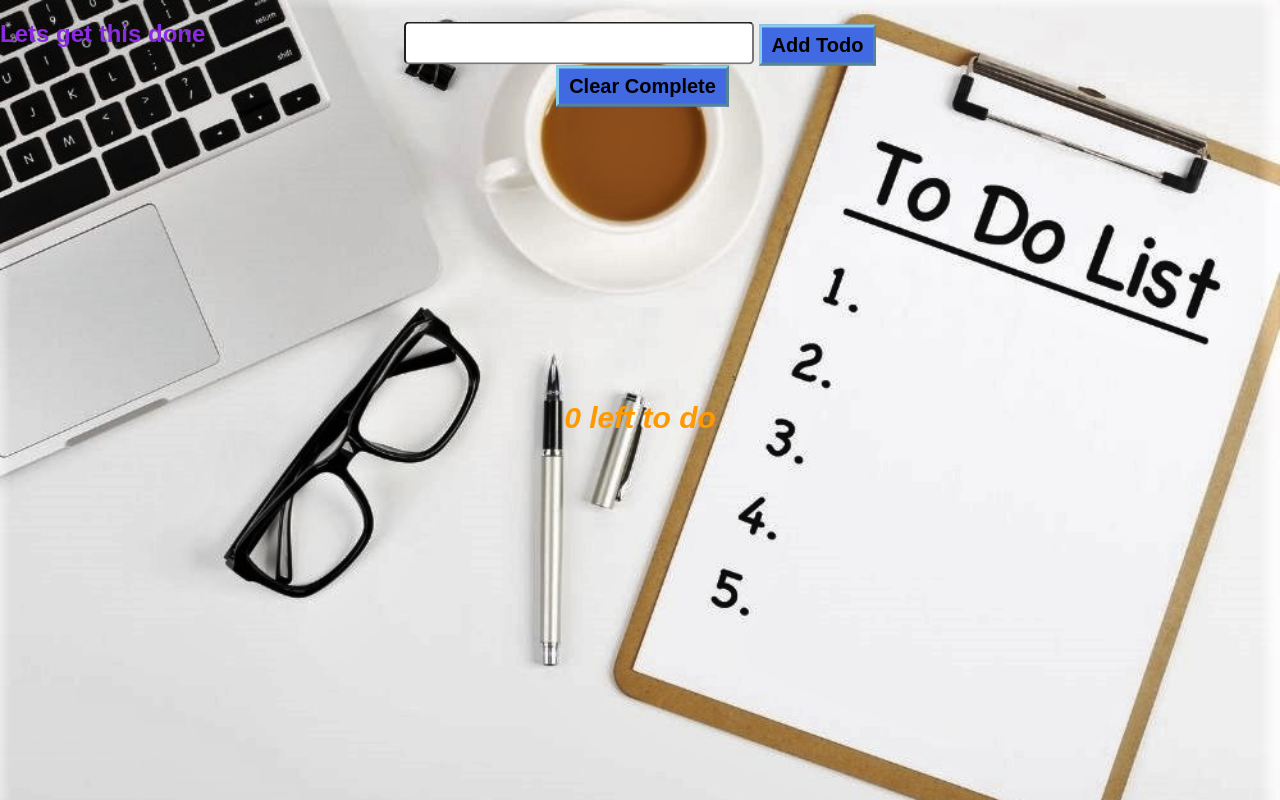
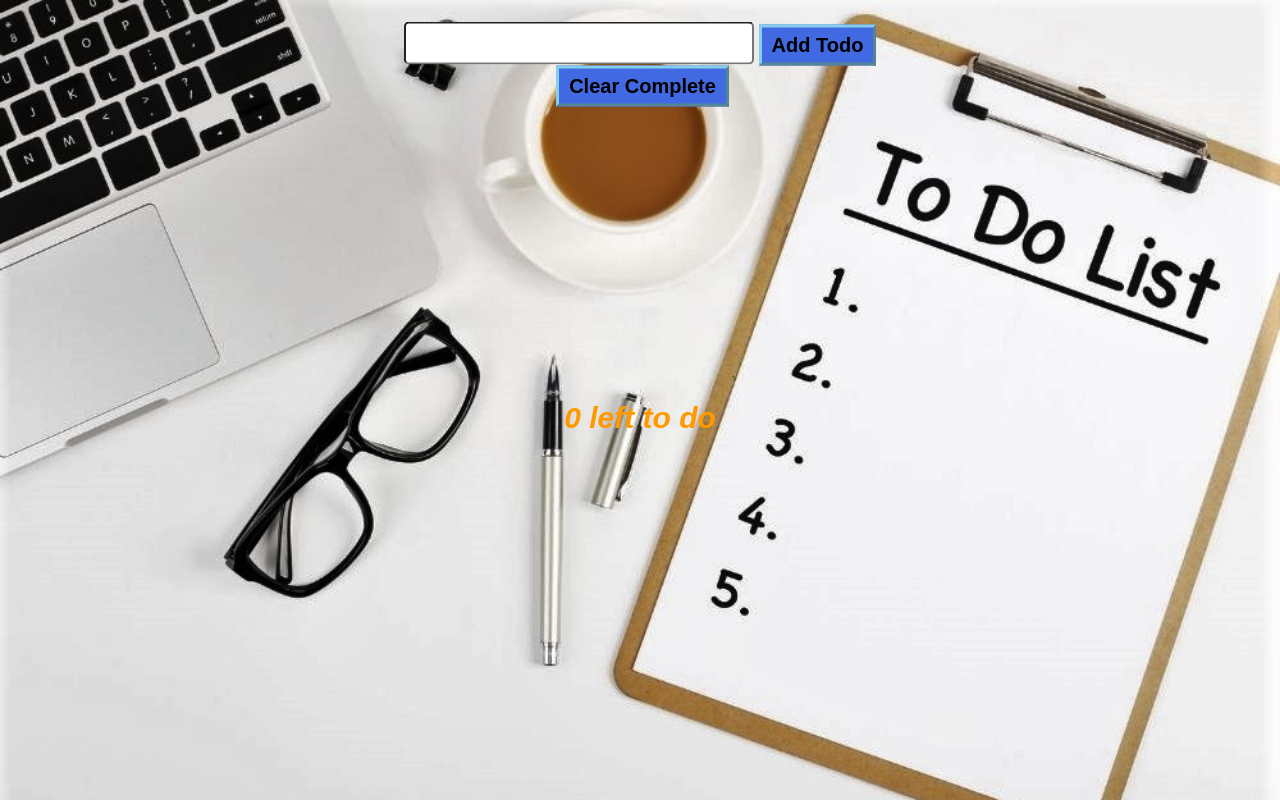
Before and after one commit to Raiden3070/todolist, a React (Create React App) app: page / in a window 1280 px wide. Built offline with nearby package versions, Linux system fonts and the light colour scheme.

Commit message:
Update App.js

```diff
--- a/src/App.js
+++ b/src/App.js
@@ -43,7 +43,7 @@ function App() {
   return (
     <>
     <body className={style1.bod}>
-      <h2>Lets get this done</h2>
+      {/*<h2>Lets get this done</h2>*/}
       <div className={style1.con1} >
         <input className={style1.input} ref= {todoNameRef} type="text" />
         <button className={style1.but} onClick={handleAddTodo}>Add Todo</button>
```
